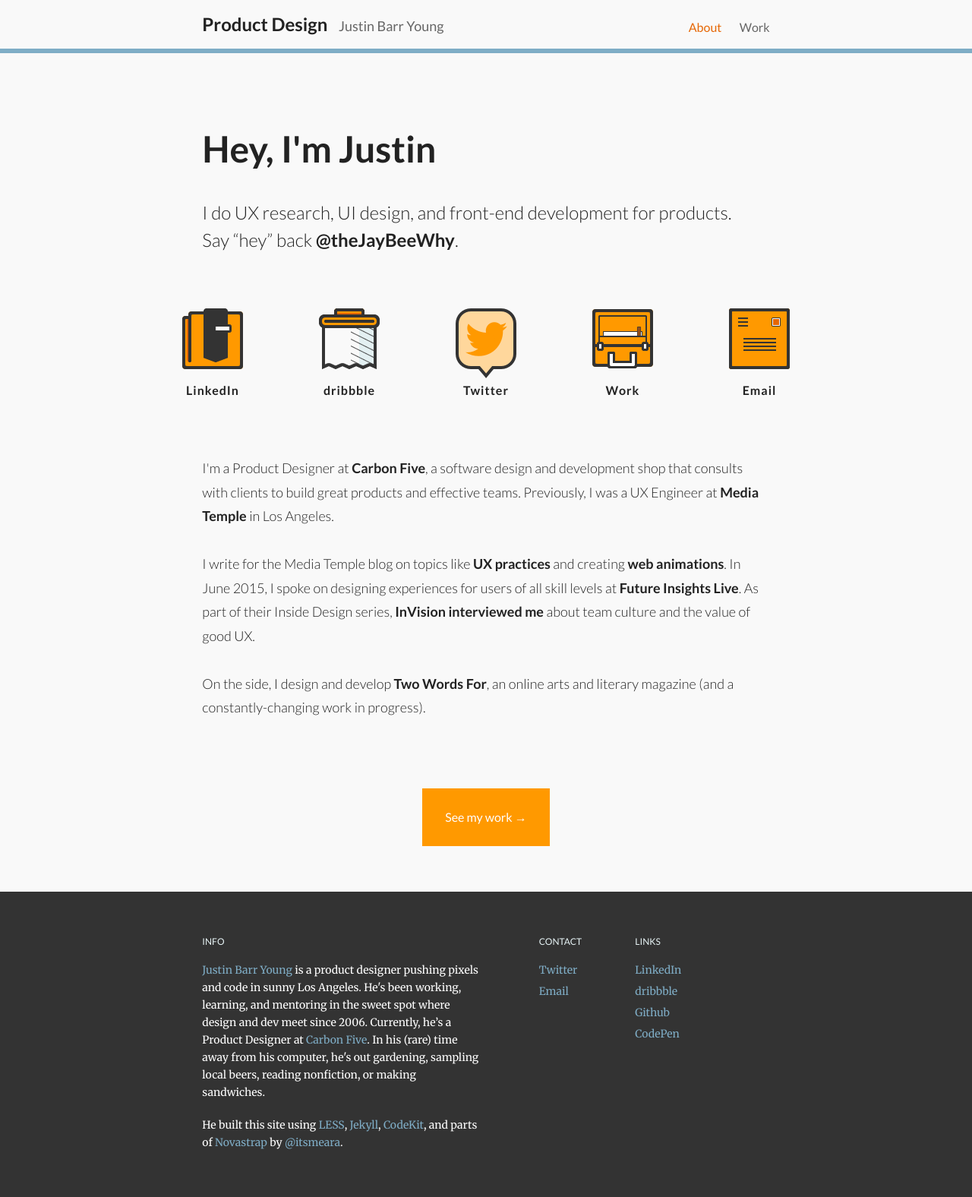
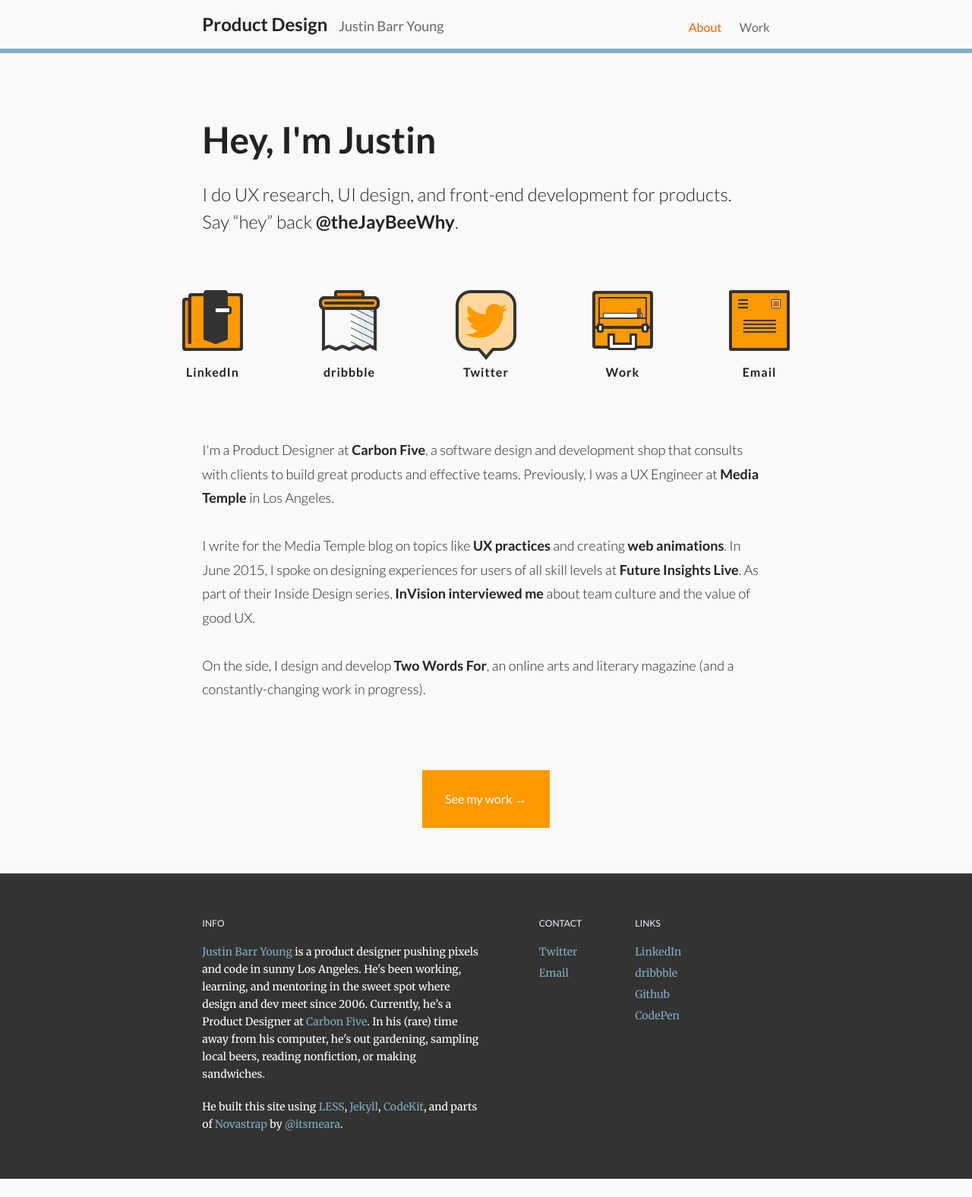
Before and after one commit to justinbyo/jbarr-v3, a Jekyll site: the page built from index.html, in a window 1280 px wide. Shown: the whole page at 76% size. Built offline with Jekyll 4.4.1, drawn with Linux system fonts in a browser that asks for light colours; nearby versions of some CDN libraries; Markdown is read by kramdown in place of the engine named in the settings; after the commit the page ends 1552 px from its top, so only the background shows below that.

Commit message:
Adjusted line height of home h1 so it matches on both pages

```diff
--- a/_less/project/home.less
+++ b/_less/project/home.less
@@ -49,7 +49,7 @@
 
 		p.h1 { // This is the "Hey, I'm justin"
 			.lato;
-			//.font-size(24px);
+			line-height: 1;
 		}
 
 		h1.p { // This is the subtitle
--- a/css/main.css
+++ b/css/main.css
@@ -2782,6 +2782,7 @@
 }
 .page--home .strip--hero p.h1 {
   font-family: 'Lato', sans-serif;
+  line-height: 1;
 }
 .page--home .strip--hero h1.p {
   font-family: 'Lato', sans-serif;
```
Also changed, not shown: 1 other file.
